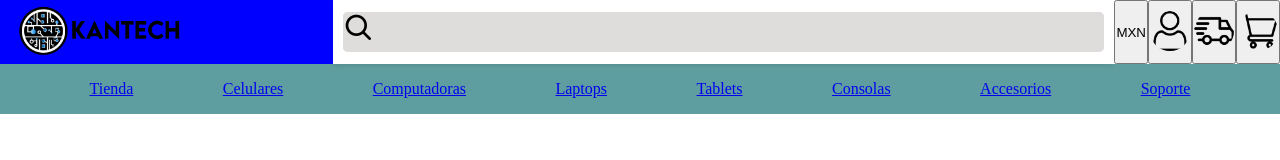
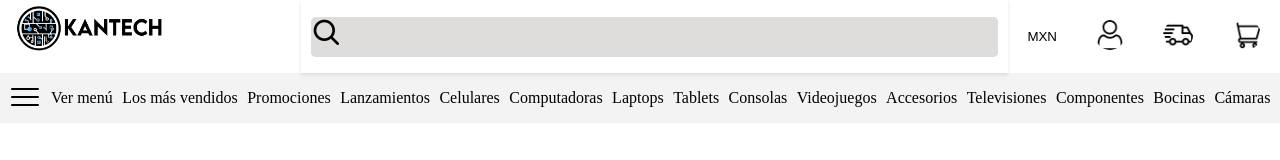
Before and after one commit to chainbreaker11/Kantech, a plain HTML site: page index.html in a window 1280 px wide. Drawn offline with Linux system fonts and the light colour scheme; a web font is replaced by a local one.

Commit message:
Modifique el nav

```diff
--- a/index.html
+++ b/index.html
@@ -31,21 +31,31 @@
           <img src="img/usuario.png" alt="" />
         </button>
         <button class="envio">
-          <img src="/img/entrega.png" alt="" />
+          <img src="img/entrega.png" alt="" />
         </button>
         <button class="carrito">
           <img src="img/carrito-de-compras.png" alt="" />
         </button>
       </header>
       <nav class="navegation">
-        <a href="#">Tienda</a>
+        <button class="menu-desplegable">
+          <img src="img/menu.png" alt="">
+        </button>
+        <a href="#">Ver menú</a>
+        <a href="#">Los más vendidos</a>
+        <a href="#">Promociones</a>
+        <a href="#">Lanzamientos</a>
         <a href="#">Celulares</a>
         <a href="#">Computadoras</a>
         <a href="#">Laptops</a>
         <a href="#">Tablets</a>
         <a href="#">Consolas</a>
+        <a href="#">Videojuegos</a>
         <a href="#">Accesorios</a>
-        <a href="#">Soporte</a>
+        <a href="#">Televisiones</a>
+        <a href="#">Componentes</a>
+        <a href="#">Bocinas</a>
+        <a href="#">Cámaras</a>
       </nav>
     </div>
   </body>
--- a/styles.css
+++ b/styles.css
@@ -13,12 +13,17 @@
   display: flex;
   align-items: center;
   justify-content: space-evenly;
-  background-color: cadetblue;
+  background-color: #F3F3F3;
 
 }
 
+.navegation a{
+  text-decoration: none;
+  color: black;
+}
+
 .logo-container {
-  background-color: blue;
+  background-color: #FFFF;
 }
 
 .nav-container {
@@ -61,20 +66,31 @@
 }
 
 .user img {
-  width: 40px;
-  height: 40px;
+  width: 30px;
+  height: 30px;
   border-radius: 50%;
 }
 
 .carrito img {
-  width: 40px;
-  height: 40px;
+  width: 30px;
+  height: 30px;
   border-radius: 50%;
 }
 .envio img {
-  width: 40px;
-  height: 40px;
+  width: 30px;
+  height: 30px;
   border-radius: 50%;
+}
+
+.moneda,
+.user,
+.envio,
+.carrito {
+  margin: 19px;
+  width: 35px;
+  height: 35px;
+  background-color: transparent;
+  border: none;
 }
 
 .imagesearch{
@@ -82,3 +98,9 @@
   border-radius: 5px;
   height: 40px;
 }
+
+.menu-desplegable{
+  background-color: transparent;
+  border: none;
+  cursor: pointer;
+}
```
Also changed, not shown: img/menu.png (added).
